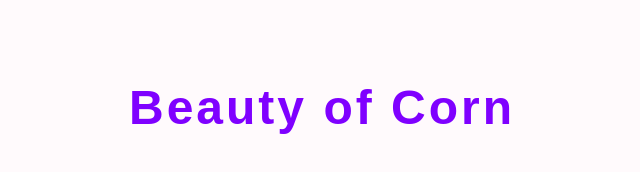
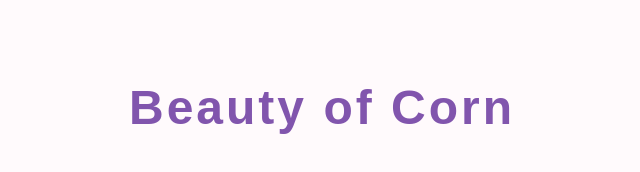
Before and after one commit to Sabuciss/SABR, a plain HTML site: page index.html in a window 1280 px wide. Shown: the whole page, without its empty margins (318-958 px from the left). Drawn offline with Linux system fonts and the light colour scheme.

Commit message:
izveidoju violētu virsrakstu smukāku

```diff
--- a/index.html
+++ b/index.html
@@ -11,7 +11,7 @@
     }
 
     h1 {
-      color: #7F00FF;
+      color: #8155ad;
       font-size: 3rem;
       margin-top: 80px;
       letter-spacing: 3px;
```
